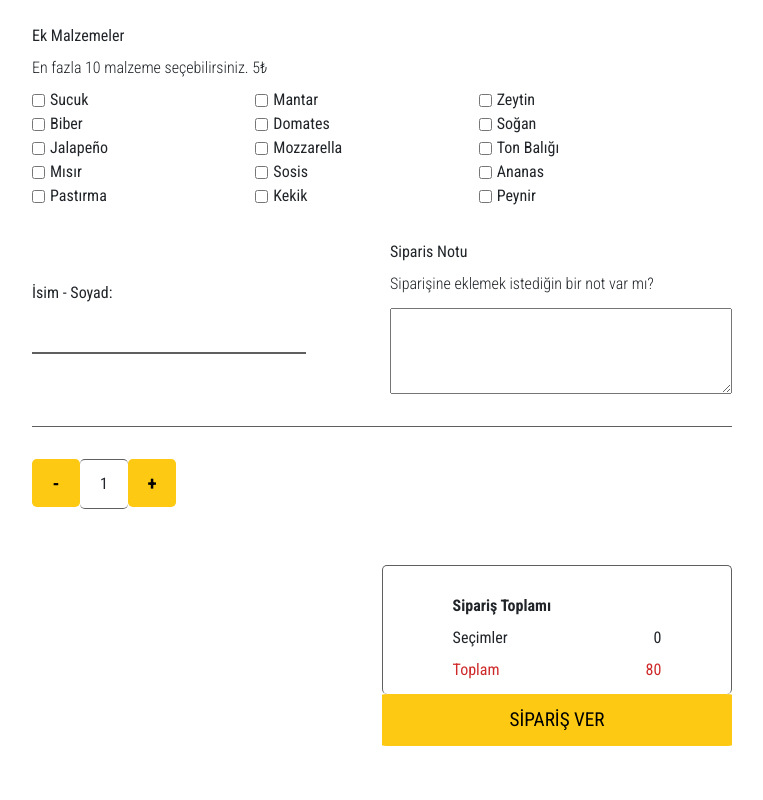
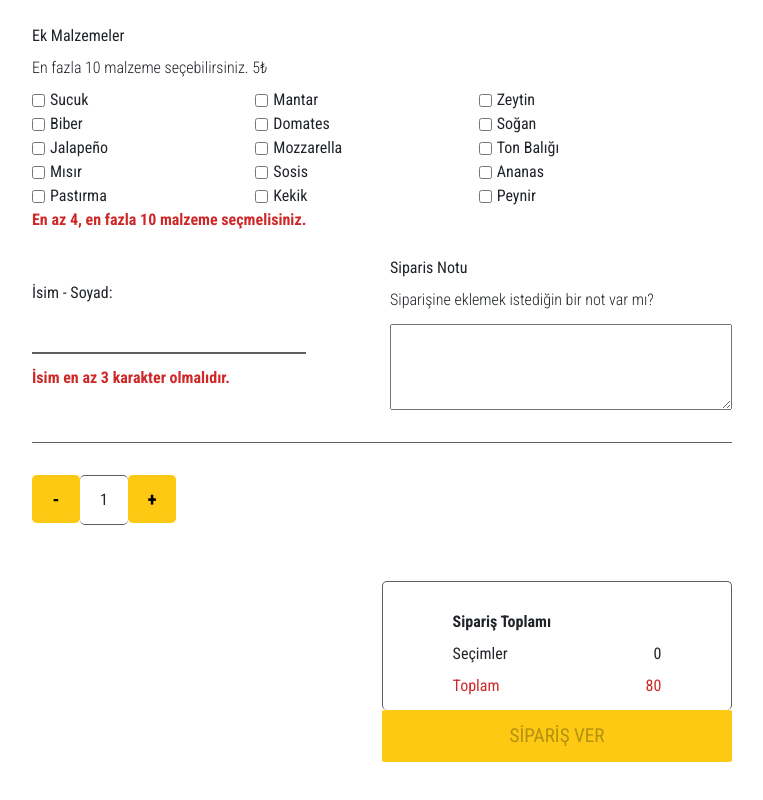
Before and after one commit to ahmetkvs/wit-s8-challenge-pizza-project, a React (Vite) app: page /order in a window 1280 px wide. Shown: the part 506-1306 px from the top of the page, without its empty margins (258-1021 px from the left). Built offline with nearby package versions, Linux system fonts and the light colour scheme.

Commit message:
Order page IT1 completed without cypress

```diff
--- a/src/Order.jsx
+++ b/src/Order.jsx
@@ -1,5 +1,5 @@
-import { useState } from "react";
-import { Link } from "react-router-dom/cjs/react-router-dom.min";
+import { useState, useEffect } from "react";
+import { Link, useHistory } from "react-router-dom/cjs/react-router-dom.min";
 import axios from "axios";
 import "./styles/Order.css";
 import PizzaFooter from "./components/PizzaFooter";
@@ -29,9 +29,27 @@ const BASE_PRICE = 80; //Change this later
 const EXTRA_PRICE = 5;
 
 export default function Order() {
+  let history = useHistory();
+
   const [form, setForm] = useState(initialForm);
   const [checkoutSum, setCheckoutSum] = useState(BASE_PRICE);
+  const [errors, setErrors] = useState({});
   const [isValid, setIsValid] = useState(false);
+
+  useEffect(() => {
+    const newErrors = {};
+
+    if (form.userName.trim().length < 3) {
+      newErrors.userName = "İsim en az 3 karakter olmalıdır.";
+    }
+    if (form.choosenExtras.length < 4 || form.choosenExtras.length > 10) {
+      newErrors.choosenExtras = "En az 4, en fazla 10 malzeme seçmelisiniz.";
+    }
+
+    setErrors(newErrors);
+    setIsValid(Object.keys(newErrors).length === 0);
+  }, [form]);
+
   console.log(form);
 
   const handleChange = (event) => {
@@ -71,6 +89,9 @@ export default function Order() {
         totalPrice: checkoutSum,
       });
       console.log("Siparis Ozeti:", response.data);
+      setForm(initialForm);
+      setCheckoutSum(BASE_PRICE);
+      history.push("/success");
     } catch (error) {
       console.error("Siparis api'nda hata olustu", error);
     }
@@ -144,11 +165,18 @@ export default function Order() {
             choosenExtras={form.choosenExtras}
             handleChange={handleChange}
           />
+          {errors.choosenExtras && (
+            <p className="error">{errors.choosenExtras}</p>
+          )}
           <TextInputs
             userName={form.userName}
             userNote={form.userNote}
             handleChange={handleChange}
+            errors={{
+              userName: errors.userName,
+            }}
           />
+
           <div className="pizzaForm-checkout-container">
             <PizzaCounter
               increaseCounter={increaseCounter}
@@ -159,6 +187,7 @@ export default function Order() {
               checkoutSum={checkoutSum}
               choosenExtras={form.choosenExtras}
               extraPrice={EXTRA_PRICE}
+              isValid={isValid}
             />
           </div>
         </form>
--- a/src/components/Checkout.jsx
+++ b/src/components/Checkout.jsx
@@ -1,4 +1,9 @@
-export default function Checkout({ checkoutSum, choosenExtras, extraPrice }) {
+export default function Checkout({
+  checkoutSum,
+  choosenExtras,
+  extraPrice,
+  isValid,
+}) {
   return (
     <div className="pizzaForm-checkout">
       <div className="pizzaForm-checkoutTexts">
@@ -12,7 +17,9 @@ export default function Checkout({ checkoutSum, choosenExtras, extraPrice }) {
           <p>{checkoutSum}</p>
         </span>
       </div>
-      <button type="submit">SİPARİŞ VER</button>
+      <button type="submit" disabled={!isValid}>
+        SİPARİŞ VER
+      </button>
     </div>
   );
 }
--- a/src/components/TextInputs.jsx
+++ b/src/components/TextInputs.jsx
@@ -1,4 +1,9 @@
-export default function TextInputs({ userName, handleChange, userNote }) {
+export default function TextInputs({
+  userName,
+  handleChange,
+  userNote,
+  errors,
+}) {
   return (
     <div className="pizzaForm-textInputs">
       <div className="pizzaForm-name">
@@ -10,6 +15,7 @@ export default function TextInputs({ userName, handleChange, userNote }) {
           value={userName}
           onChange={handleChange}
         />
+        {errors.userName && <p className="error">{errors.userName}</p>}
       </div>
       <div className="pizzaForm-not">
         <label htmlFor="costumer-name">Siparis Notu</label>
--- a/src/styles/Order.css
+++ b/src/styles/Order.css
@@ -271,3 +271,8 @@ footer {
 .red-text {
   color: #ce2829;
 }
+
+.error {
+  color: #ce2829;
+  font-weight: bold;
+}
```
